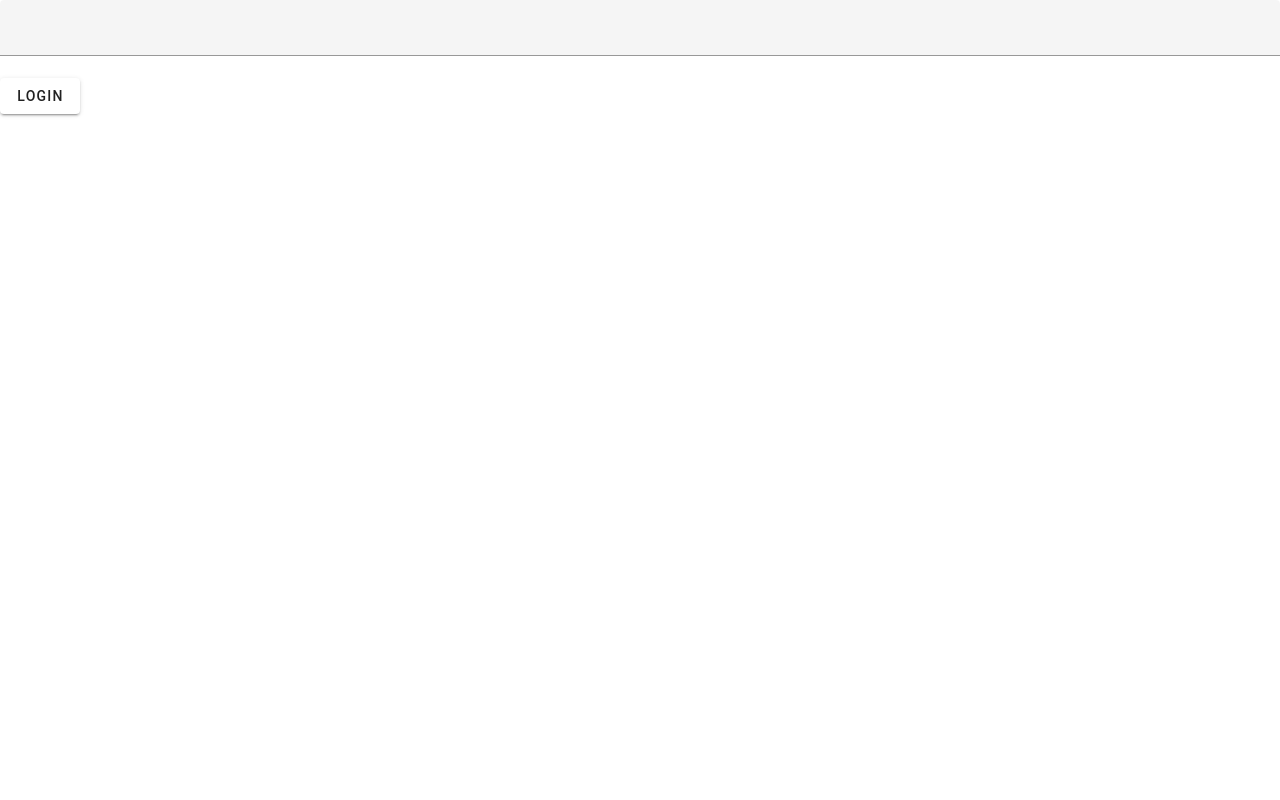
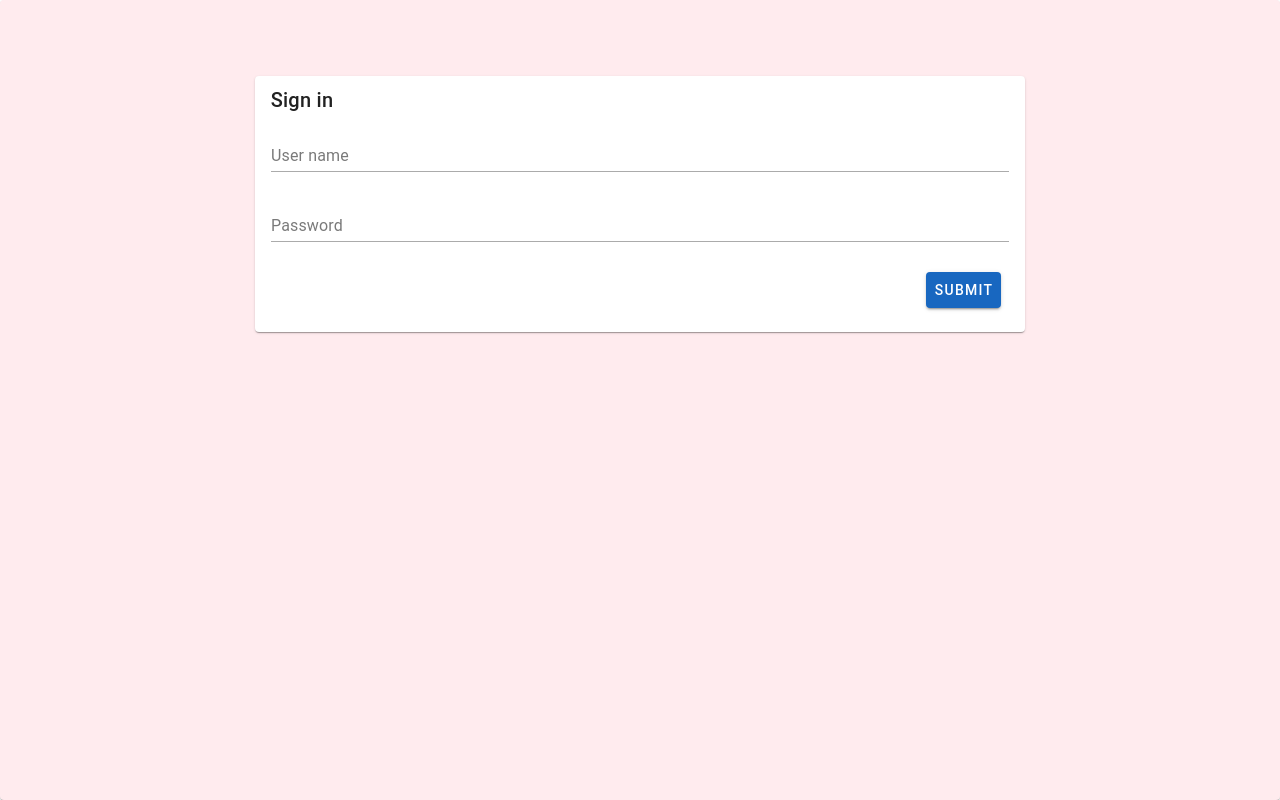
Before and after one commit to Hornet-Developer/chatgpt-basic-ui, a Nuxt app: page /login in a window 1280 px wide. Built offline with nearby package versions, Linux system fonts and the light colour scheme.

Commit message:
feat: auth plugin

```diff
--- /dev/null
+++ b/composables/useAuthFetch.js
@@ -0,0 +1,21 @@
+export const useAuthFetch = async (url, options = {}) => {
+    const { $auth } = useNuxtApp()
+
+    const token = await $auth.retrieveToken()
+
+    if (!token) {
+        return await $auth.redirectToLogin()
+    }
+
+    options = Object.assign(options, {
+        headers: {
+            'Authorization': 'Bearer ' + token
+        }
+    })
+
+    const res = await useFetch(url, options)
+    if (res.error.value && res.error.value.status === 401) {
+        await $auth.logout()
+    }
+    return res
+}
--- /dev/null
+++ b/layouts/vuetifyApp.vue
@@ -0,0 +1,7 @@
+<template>
+  <v-app
+      :theme="$colorMode.value"
+  >
+    <slot />
+  </v-app>
+</template>
--- a/pages/login.vue
+++ b/pages/login.vue
@@ -1,17 +1,87 @@
 <template>
-  <v-text-field v-model="val" />
-  <v-btn @click="login">Login</v-btn>
+  <v-card
+      color="red-lighten-5"
+      style="height: 100vh"
+  >
+    <v-container>
+      <v-row>
+        <v-col
+            sm="9"
+            offset-sm="1"
+            md="8"
+            offset-md="2"
+        >
+          <v-card
+              class="mt-15"
+          >
+            <v-card-title>Sign in</v-card-title>
+            <v-card-text>
+              <v-form ref="signInForm">
+                <v-text-field
+                    v-model="formData.username"
+                    :rules="formRules.username"
+                    label="User name"
+                    variant="underlined"
+                ></v-text-field>
+                <v-text-field
+                    v-model="formData.password"
+                    :rules="formRules.password"
+                    label="Password"
+                    variant="underlined"
+                ></v-text-field>
+                <div v-if="errorMsg" class="text-red">{{ errorMsg }}</div>
+                <v-card-actions>
+                  <v-spacer></v-spacer>
+                  <v-btn
+                      variant="elevated"
+                      color="primary"
+                      :loading="submitting"
+                      @click="submit"
+                  >Submit</v-btn>
+                </v-card-actions>
+              </v-form>
+            </v-card-text>
+          </v-card>
+        </v-col>
+      </v-row>
+    </v-container>
+  </v-card>
+
 </template>
 
 <script setup>
 definePageMeta({
-  layout: false
+  layout: 'vuetify-app'
 })
-const val = ref('')
+const formData = ref({
+  username: '',
+  password: ''
+})
+const formRules = ref({
+  username: [
+      v => !!v || 'Username is required'
+  ],
+  password: [
+      v => !!v || 'Password is required'
+  ]
+})
 const { $auth } = useNuxtApp()
-const login = () => {
-  $auth.login()
-  navigateTo('/test')
+const errorMsg = ref(null)
+const signInForm = ref(null)
+const valid = ref(true)
+const submitting = ref(false)
+const submit = async () => {
+  errorMsg.value = null
+  const { valid } = await signInForm.value.validate()
+  if (valid) {
+    submitting.value = true
+    const error = await $auth.login(formData.value.username, formData.value.password)
+    submitting.value = false
+    if (!error) {
+      return await $auth.callback()
+    }
+    errorMsg.value = error
+  }
 }
 
 </script>
--- a/pages/test.vue
+++ /dev/null
@@ -1,72 +0,0 @@
-<template>
-  <v-container>
-<!--    <v-btn @click="stop">Cancel</v-btn>-->
-<!--<v-text-field-->
-<!--        v-model="message"-->
-<!--        label="Message"-->
-<!--        outlined-->
-<!--    ></v-text-field>-->
-<!--    <v-btn @click="fetchReply">Send</v-btn>-->
-    <v-btn color="green">{{ $auth.loginIn }}</v-btn>
-    <br>
-    <br>
-    <br>
-    <v-btn @click="$auth.login()">Login</v-btn>
-  </v-container>
-</template>
-
-<script setup>
-
-definePageMeta({
-  middleware: ["auth"],
-  layout: false
-})
-
-
-import {EventStreamContentType, fetchEventSource} from '@microsoft/fetch-event-source'
-const message = ref('')
-let ctrl
-const fetchReply = async () => {
-  ctrl = new AbortController()
-  try {
-    await fetchEventSource('/api/sse', {
-      signal: ctrl.signal,
-      method: 'POST',
-      headers: {
-        'Content-Type': 'application/json'
-      },
-      body: JSON.stringify({
-        message: message.value,
-      }),
-      onopen(response) {
-        if (response.ok && response.headers.get('content-type') === EventStreamContentType) {
-          return;
-        }
-        throw new Error(`Failed to send message. HTTP ${response.status} - ${response.statusText}`);
-      },
-      onclose() {
-        console.log('onclose')
-        // throw new Error(`Failed to send message. Server closed the connection unexpectedly.`);
-      },
-      onerror(err) {
-        console.log('err', err)
-        throw err;
-      },
-      onmessage(message) {
-        console.log(message)
-        if (message.event === 'done') {
-          // ctrl.abort()
-        }
-      },
-    })
-  } catch (err) {
-    console.log(err)
-    ctrl.abort()
-  }
-}
-const stop = () => {
-  if (ctrl) {
-    ctrl.abort()
-  }
-}
-</script>
```
Also changed, not shown: plugins/auth.js.
